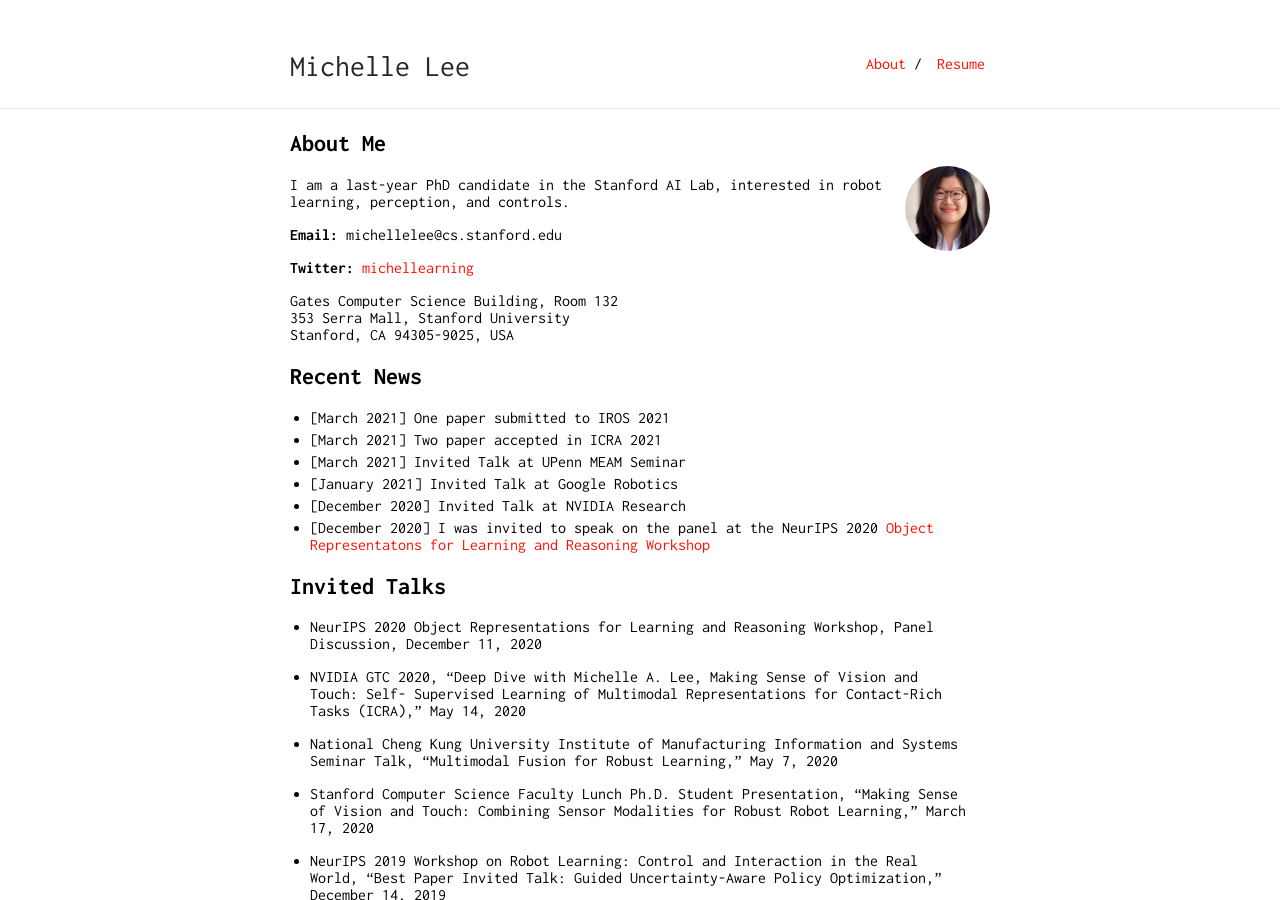
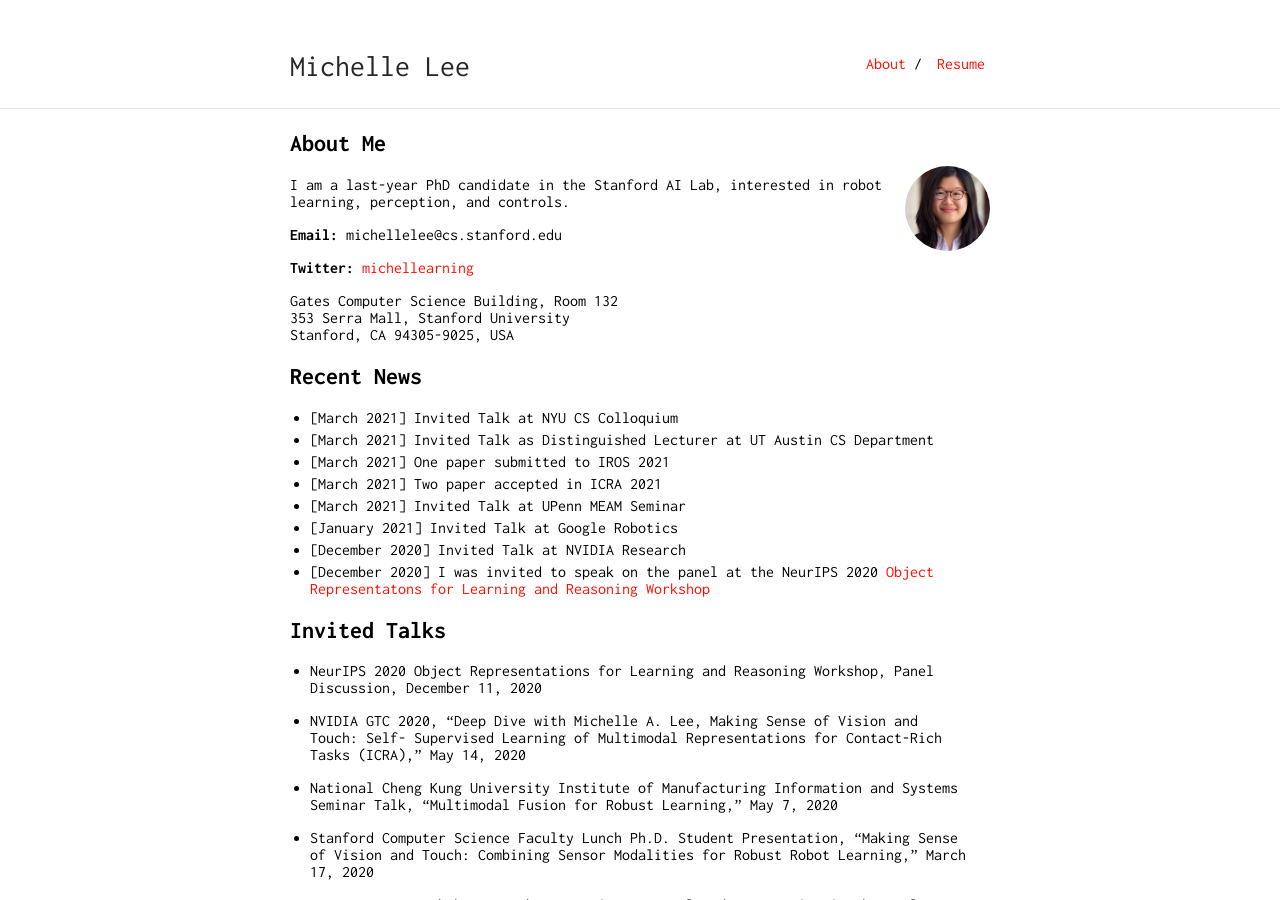
Before and after one commit to amichlee/stanford_website, a Jekyll site: the page built from index.md, in a window 1280 px wide and 900 px high. Built offline with Jekyll 4.4.1, drawn with Linux system fonts in a browser that asks for light colours; our own code applies the rules of GitHub Pages for plain Markdown files.

Commit message:
updated CV, recent news

```diff
--- a/index.md
+++ b/index.md
@@ -18,7 +18,8 @@ Stanford, CA 94305-9025, USA<br>
 
 ## Recent News
 
-
+* [March 2021] Invited Talk at NYU CS Colloquium
+* [March 2021] Invited Talk as Distinguished Lecturer at UT Austin CS Department
 * [March 2021] One paper submitted to IROS 2021
 * [March 2021] Two paper accepted in ICRA 2021
 * [March 2021] Invited Talk at UPenn MEAM Seminar
```
Also changed, not shown: 1 other file.
